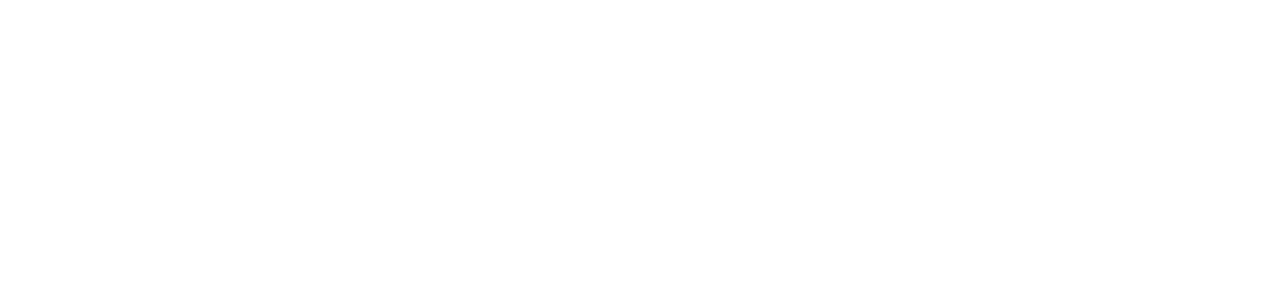
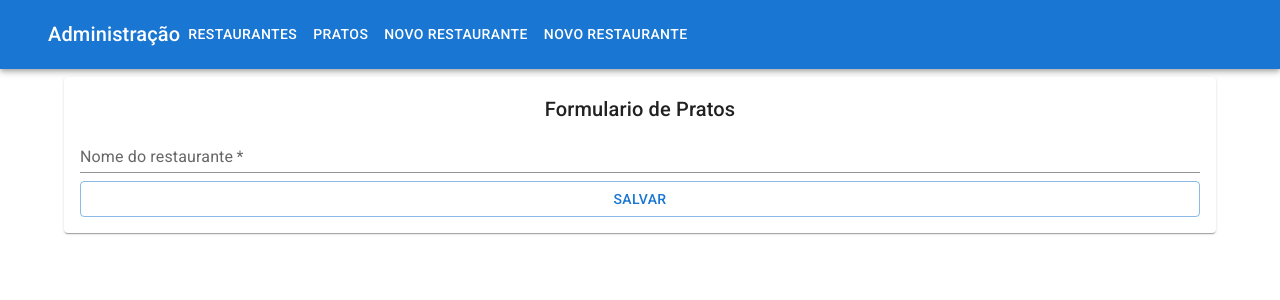
Before and after one commit to 7eduardocf/Alfood, a React (Create React App) app: page /admin/pratos/novo in a window 1280 px wide. Before the commit this address had no page. Shown: the top 300 px of the page. Built offline with nearby package versions, Linux system fonts and the light colour scheme.

Commit message:
Criando o componente de formulario de pratos

```diff
--- a/src/App.tsx
+++ b/src/App.tsx
@@ -5,6 +5,7 @@ import AdministracaoRestaurantes from './paginas/Administracao/Restaurantes/Admi
 import FormularioRestaurante from './paginas/Administracao/Restaurantes/FormularioRestaurante';
 import PaginaBaseAdmin from './paginas/Administracao/PaginaBaseAdmin';
 import AdministracaoPratos from './paginas/Administracao/Pratos/AdministracaoPratos';
+import FormularioPrato from './paginas/Administracao/Pratos/FormularioPrato';
 
 function App() {
 
@@ -16,9 +17,11 @@ function App() {
 
             <Route path='/admin/' element={<PaginaBaseAdmin/>}>
                 <Route path="restaurantes" element={<AdministracaoRestaurantes />} />
-                <Route path="pratos" element={<AdministracaoPratos/>} />
                 <Route path="restaurantes/novo" element={<FormularioRestaurante />} />
                 <Route path="restaurantes/:id" element={<FormularioRestaurante />} />
+
+                <Route path="pratos" element={<AdministracaoPratos/>} />
+                <Route path="pratos/novo" element={<FormularioPrato/>} />
             </Route>
 
         </Routes>
--- /dev/null
+++ b/src/paginas/Administracao/Pratos/FormularioPrato.tsx
@@ -0,0 +1,36 @@
+import { Box, Button, TextField, Typography } from "@mui/material"
+import { useState } from "react"
+
+
+const FormularioPrato = () => {
+
+
+    const [nomeDoPrato, setNomeDoPrato] = useState("")
+
+    const aoSubmeterForm = (evento: React.FormEvent<HTMLFormElement>) => {
+        evento.preventDefault()
+
+    }
+
+    return (
+        <Box sx={{ display: "flex", flexDirection: "column", alignItems: "center", flexGrow: 1 }}>
+            <Box component="form" sx={{ width: "100%", display: "flex", flexDirection: "column", alignItems: "center" }} onSubmit={aoSubmeterForm}>
+                <Typography component="h1" variant="h6">
+                    Formulario de Pratos
+                </Typography>
+                <TextField
+                    value={nomeDoPrato}
+                    onChange={evento => setNomeDoPrato(evento.target.value)}
+                    label="Nome do restaurante"
+                    variant="standard"
+                    fullWidth
+                    required
+                />
+                <Button sx={{ marginTop: 1 }} type="submit" fullWidth variant="outlined">Salvar</Button>
+            </Box>
+        </Box>
+
+    )
+}
+
+export default FormularioPrato
```
